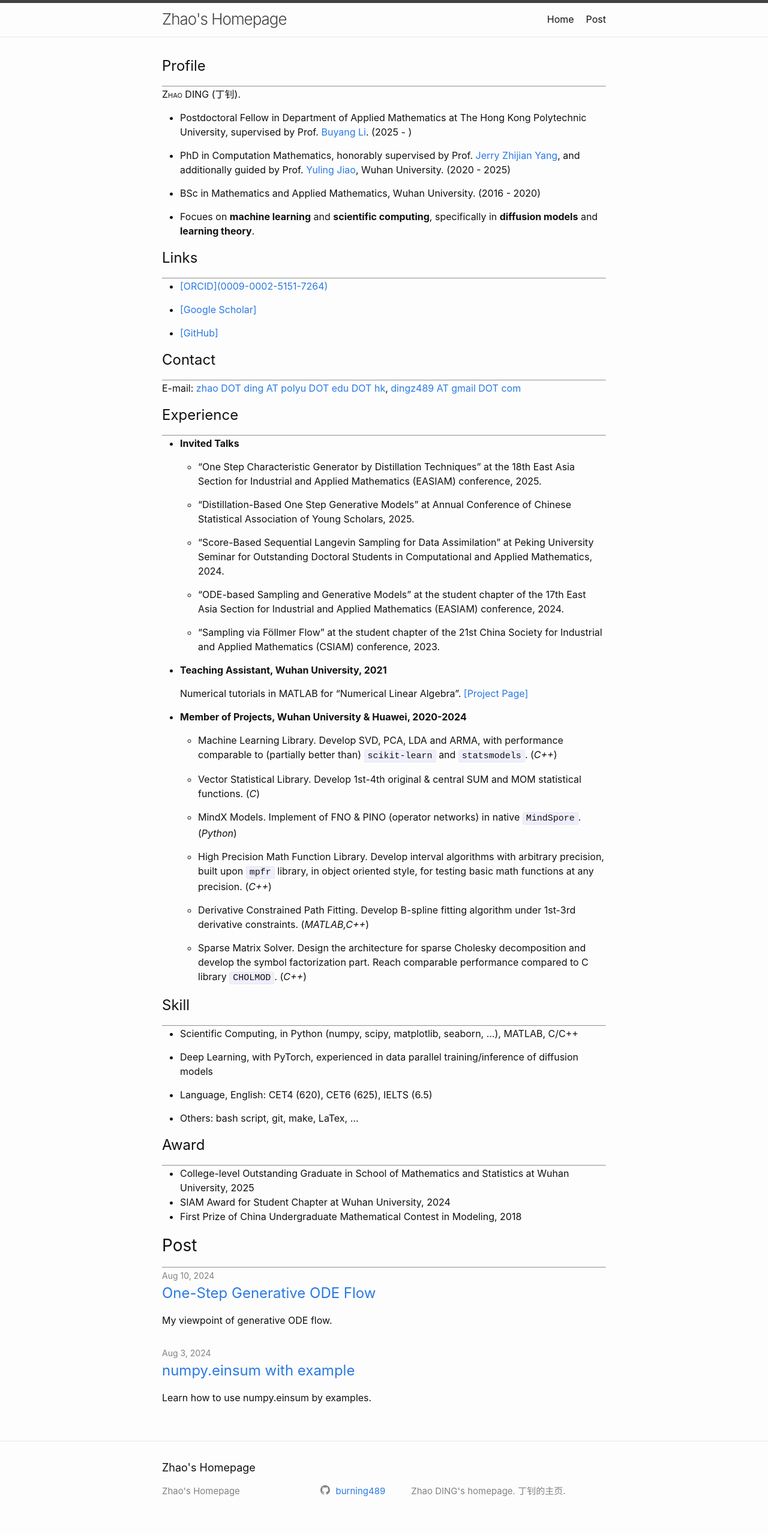
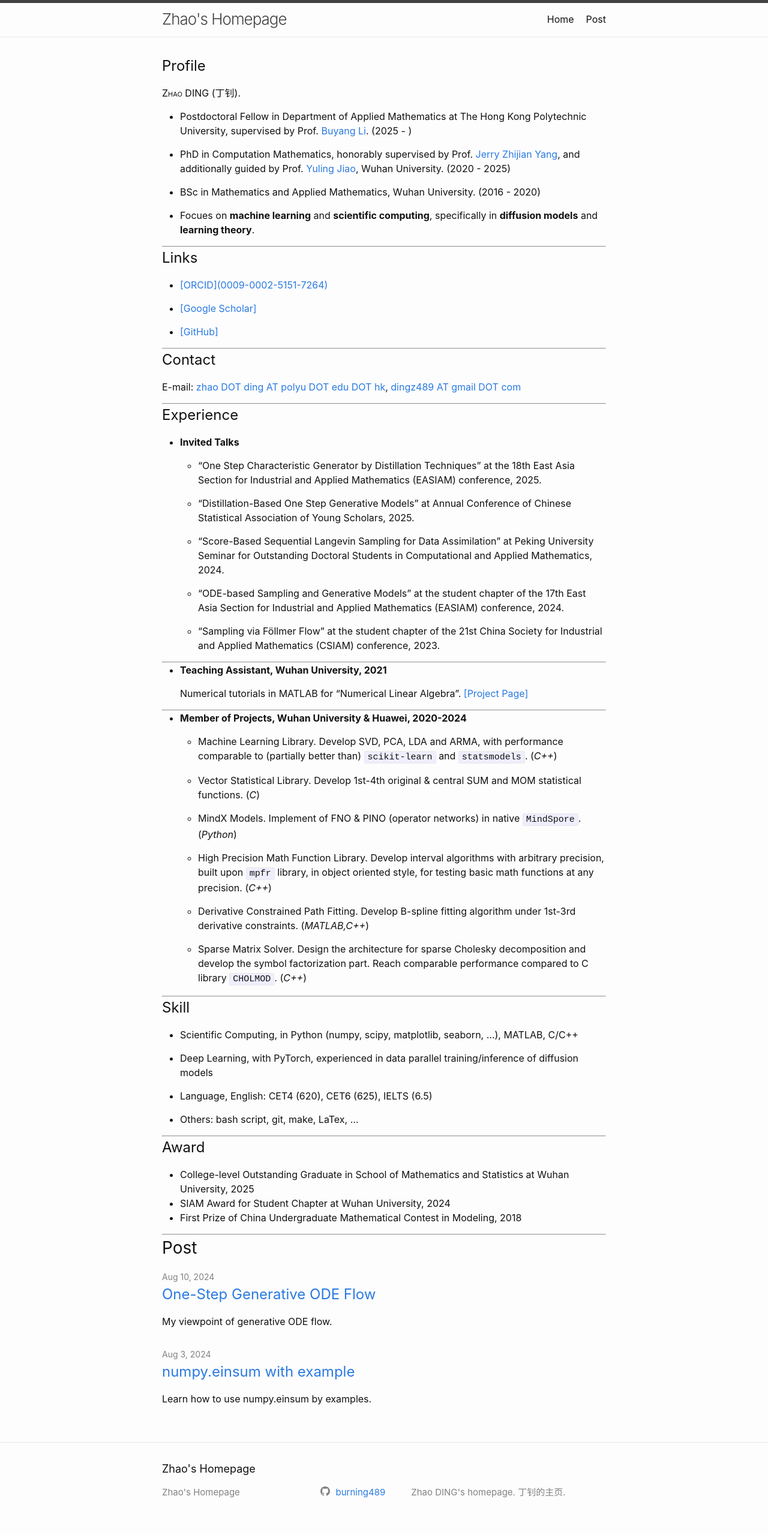
Before and after one commit to burning489/burning489.github.io, a Jekyll site: the page built from index.md, in a window 1280 px wide. Shown: the whole page at 60% size. Built offline with Jekyll 4.4.1, drawn with Linux system fonts in a browser that asks for light colours.

Commit message:
Revert "Revert "format(index): format seperation line""
This reverts commit 44115d06bcafc719864e091ef1e7f5452be402c7.

```diff
--- a/_layouts/home.html
+++ b/_layouts/home.html
@@ -11,7 +11,7 @@
 
   {%- if site.posts.size > 0 -%}
     <h2 class="post-list-heading">{{ page.list_title | default: "Post" }}</h2>
-    <hr></hr>
+    <!-- <hr></hr> -->
     <ul class="post-list">
       {%- for post in site.posts -%}
       <li>
```
Also changed, not shown: index.md (+21 -6 lines).
